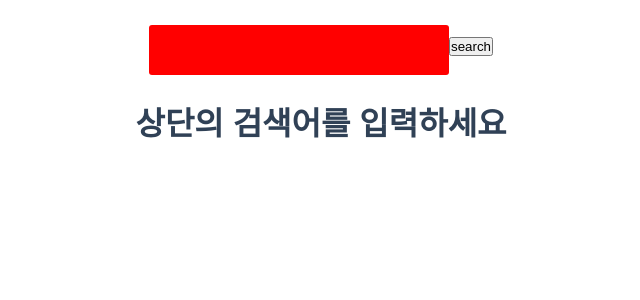
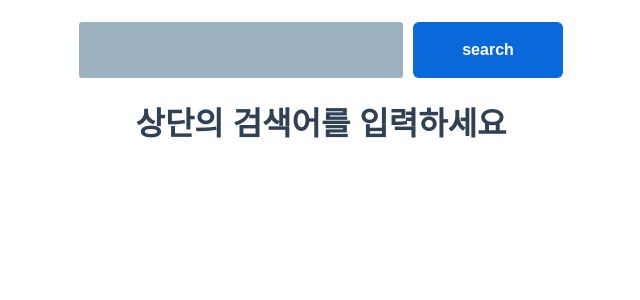
Before and after one commit to Mrchanghao/Payhere-assignment, a React (Vite) app: page / in a window 1280 px wide. Shown: the top 300 px of the page, without its empty margins (319-959 px from the left). Built offline with nearby package versions, Linux system fonts and the light colour scheme.

Commit message:
local storage 분기

```diff
--- a/src/components/Button/index.tsx
+++ b/src/components/Button/index.tsx
@@ -1,7 +1,67 @@
 import { PropsWithChildren } from "react";
+import styled from "styled-components";
 
 type ButtonProps = PropsWithChildren<{
-  type?: "primary" | "danger" | "light" | "dark" | "secondary";
+  // type?: "primary" | "danger" | "light" | "dark" | "secondary";
   onClick?: React.MouseEventHandler<HTMLElement>;
   disabled?: boolean;
+  type?: "submit" | "button";
+  bg?: "primary" | "danger";
 }>;
+
+export const Button = ({
+  type,
+  bg,
+  onClick,
+  disabled,
+  children,
+}: ButtonProps) => {
+  const btn = type || "button";
+  const background = bg || "primary";
+  return (
+    <ButtonWrapper
+      bg={background}
+      type={btn}
+      onClick={onClick}
+      disabled={disabled}>
+      <span>{children}</span>
+    </ButtonWrapper>
+  );
+};
+
+const ButtonWrapper = styled.button<{ bg: "primary" | "danger" }>`
+  display: inline-flex;
+  align-items: center;
+  justify-content: center;
+  position: relative;
+  width: 150px;
+  background-color: ${({ bg }) => (bg === "danger" ? "red" : "#0969da")};
+  font-weight: 600;
+  max-height: 56px;
+  height: 56px;
+  color: #fff;
+  min-width: 56px;
+  white-space: nowrap;
+  user-select: none;
+  border-radius: 6px;
+  border: 0 solid transparent;
+  &:hover,
+  &:focus {
+    text-decoration: none;
+  }
+
+  &:focus {
+    outline: none;
+  }
+  &:disabled {
+    opacity: 0.26;
+  }
+  span {
+    display: flex;
+    font-size: 1rem;
+    align-items: center;
+    justify-content: center;
+    box-sizing: border-box;
+    padding: 10px;
+  }
+`;
--- a/src/components/Header/index.tsx
+++ b/src/components/Header/index.tsx
@@ -4,7 +4,8 @@ import { useRecoilState } from "recoil";
 import styled from "styled-components";
 import { SearchState } from "../../atom/searchState";
 import { Input } from "../Input";
-import { TopHeader } from "./styles";
+import { Form, TopHeader } from "./styles";
+import { Button } from "../Button/index";
 
 // 스타일 수정
 export const Header = () => {
@@ -25,10 +26,10 @@ export const Header = () => {
   return (
     <TopHeader>
       <div>
-        <form onSubmit={submitHandler}>
+        <Form onSubmit={submitHandler}>
           <Input onChange={debounceResult} />
-          <button type="submit">search</button>
-        </form>
+          <Button type="submit">search</Button>
+        </Form>
       </div>
     </TopHeader>
   );
--- a/src/components/Header/styles.ts
+++ b/src/components/Header/styles.ts
@@ -7,3 +7,9 @@ export const TopHeader = styled.header`
   width: 100%;
   height: 100px;
 `;
+
+export const Form = styled.form`
+  display: inline-flex;
+  align-items: center;
+  justify-content: center;
+`
--- a/src/components/Input/index.tsx
+++ b/src/components/Input/index.tsx
@@ -2,13 +2,18 @@ import styled from "styled-components";
 
 export const Input = styled.input`
   height: 42px;
-  padding: 0 0 8px;
+  padding: 0 16px 0 8px;
   font-weight: 800;
   border-radius: 3px;
   outline: none;
   width: 300px;
-  border: 0 none;
-  background-color: red;
+  font-size: 1rem;
+  height: 56px;
+  min-height: 56px;
+  margin-right: 10px;
+  border: 0 solid transparent;
+
+  background-color: #9cb2c1;
   transition: background-color 0.2s ease;
 `;
 // 추가 수정 및 테마 수정
--- a/src/components/RepoItem/Star.tsx
+++ b/src/components/RepoItem/Star.tsx
@@ -9,7 +9,6 @@ export const Star = () => {
         stroke="#000"
         stroke-width="5"
         d="M49 73.5L22.55 87.406l5.05-29.453-21.398-20.86 29.573-4.296L49 6l13.225 26.797 29.573 4.297-21.4 20.86 5.052 29.452z"
-        fill-rule="evenodd"
       />
     </Svg>
   );
--- a/src/components/RepoItem/index.tsx
+++ b/src/components/RepoItem/index.tsx
@@ -15,8 +15,10 @@ export const RepoItem = ({ license, owner, name, desc, star }: Props) => {
       <Column fontSize={1.2}>
         {owner}/{name}
       </Column>
-      <Column fontSize={1}>{desc}</Column>
-      <Column fontSize={1}>
+      <Column color={"#304156"} fontSize={1}>
+        {desc}
+      </Column>
+      <Column color={"#304156"} fontSize={1}>
         <Star />
         {star}
         {license && <p>{license}</p>}
@@ -38,10 +40,10 @@ const Box = styled.div`
   align-items: flex-start;
 `;
 
-const Column = styled.div<{ fontSize?: number }>`
+const Column = styled.div<{ fontSize?: number; color?: string }>`
   font-weight: bold;
   font-size: ${({ fontSize }) => (fontSize ? `${fontSize}rem` : "1.2rem")};
-  color: #0969da;
+  color: ${({ color }) => (color ? color : "#0969da")};
   height: 30%;
   display: flex;
   justify-content: flex-start;
--- a/src/pages/Layout.tsx
+++ b/src/pages/Layout.tsx
@@ -10,14 +10,16 @@ const Container = styled.div`
 
   width: 100%;
   height: calc(100vh - 100px);
-  margin: 0;
+  padding-bottom: 2rem;
+  margin-left: 1.5rem;
+  margin-right: 1.5rem;
   height: auto;
 `;
 
 const Wrapper = styled.div`
   display: flex;
   flex-direction: column;
-  justify-content: flex-start;
+  justify-content: center;
   align-items: center;
   width: 100%;
   height: 100%;
--- a/src/pages/SearchRepo/index.tsx
+++ b/src/pages/SearchRepo/index.tsx
@@ -2,9 +2,11 @@ import { useState } from "react";
 import { useRecoilValue, useRecoilState } from "recoil";
 import { repoState } from "../../atom/repoState";
 import { SearchState } from "../../atom/searchState";
+import { Button } from "../../components/Button";
+import { RepoItem } from "../../components/RepoItem";
 import { useRepos } from "../../hooks/useRepos";
 import { CustomRepo, Repo } from "../../types";
-import { ListWrapper } from "./styles";
+import { ListWrapper, PageWrapper, Ul } from "./styles";
 
 export function SearchRepos() {
   const repos = useRepos();
@@ -17,6 +19,7 @@ export function SearchRepos() {
       owner: { login },
     } = repo;
     if (storeRepo.registeredRepo.length <= 4) {
+      // 같은 repo 면 등록 안 되는 로직 구현 해야함
       setStoreRepo({
         registeredRepo: [...storeRepo.registeredRepo, { name, owner: login }],
       });
@@ -26,18 +29,25 @@ export function SearchRepos() {
   };
   if (repos.data.length === 0) return <h1>상단의 검색어를 입력하세요</h1>;
   return (
-    <div>
+    <PageWrapper>
       <h1>Searching results</h1>
-      <ul>
+      <Ul>
         {repos.data.map((repo) => {
           return (
             <ListWrapper key={repo.id}>
-              <h1>{repo.name}</h1>
-              <button onClick={() => registerRepo(repo)}>등록</button>
+              <RepoItem
+                owner={repo.owner.login}
+                name={repo.name}
+                desc={repo.description}
+                star={repo.stargazers_count}
+                // license={repo.}
+              />
+
+              <Button onClick={() => registerRepo(repo)}>등록</Button>
             </ListWrapper>
           );
         })}
-      </ul>
-    </div>
+      </Ul>
+    </PageWrapper>
   );
 }
--- a/src/pages/SearchRepo/styles.ts
+++ b/src/pages/SearchRepo/styles.ts
@@ -8,3 +8,23 @@ export const ListWrapper = styled.li`
   width: 100%;
   background-color: ${props => props.theme.background}
 `
+
+
+export const PageWrapper = styled.section`
+
+  width: 100%;
+  height: 100%;
+  display: flex;
+  flex-direction: column;
+  justify-content: center;
+  align-items: center;
+`
+
+export const Ul = styled.ul`
+  display: flex;
+  justify-content: center;
+  flex-direction: column;
+  align-items: center;
+  padding: 0;
+  margin-left: 10%;
+`
```
